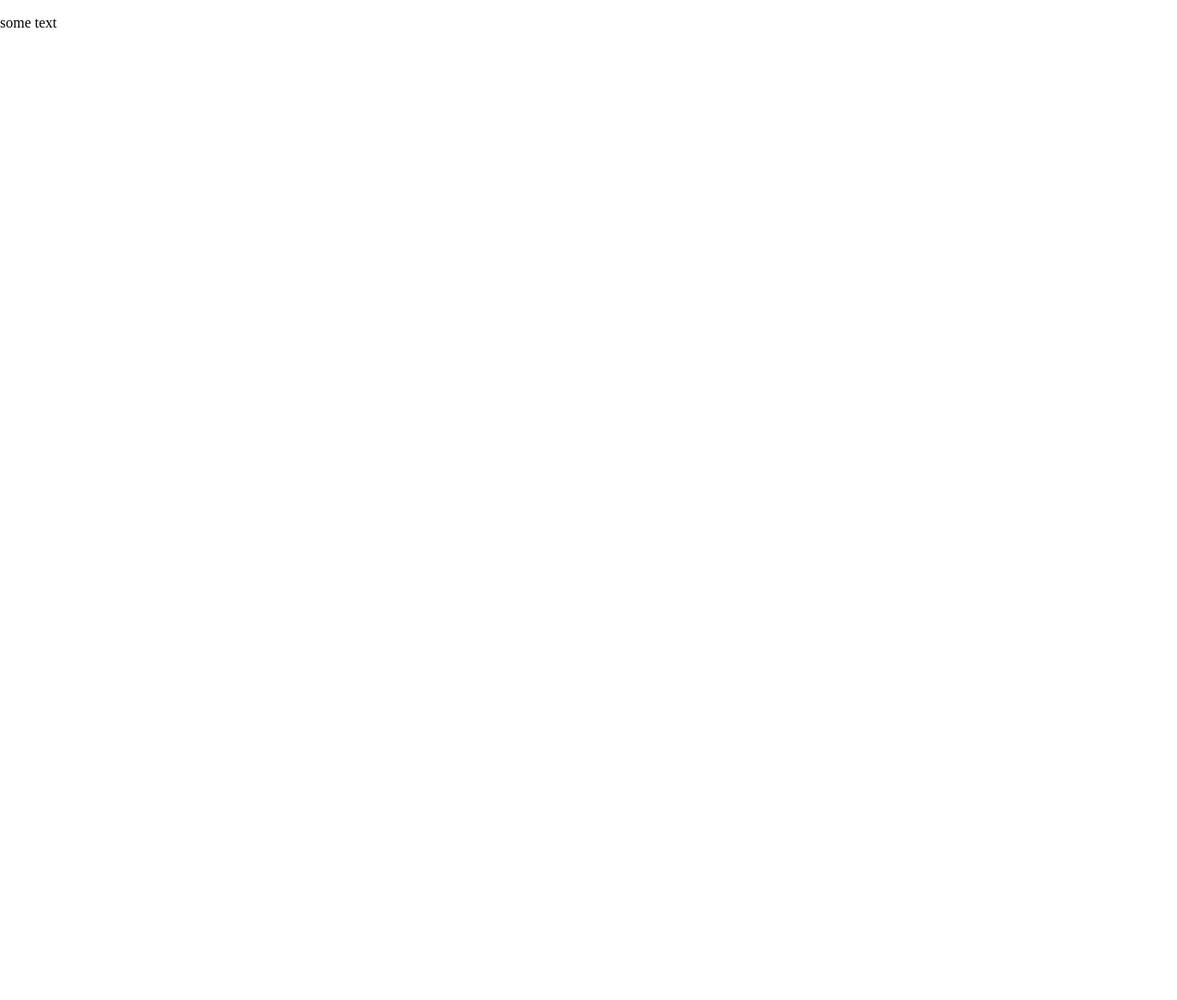
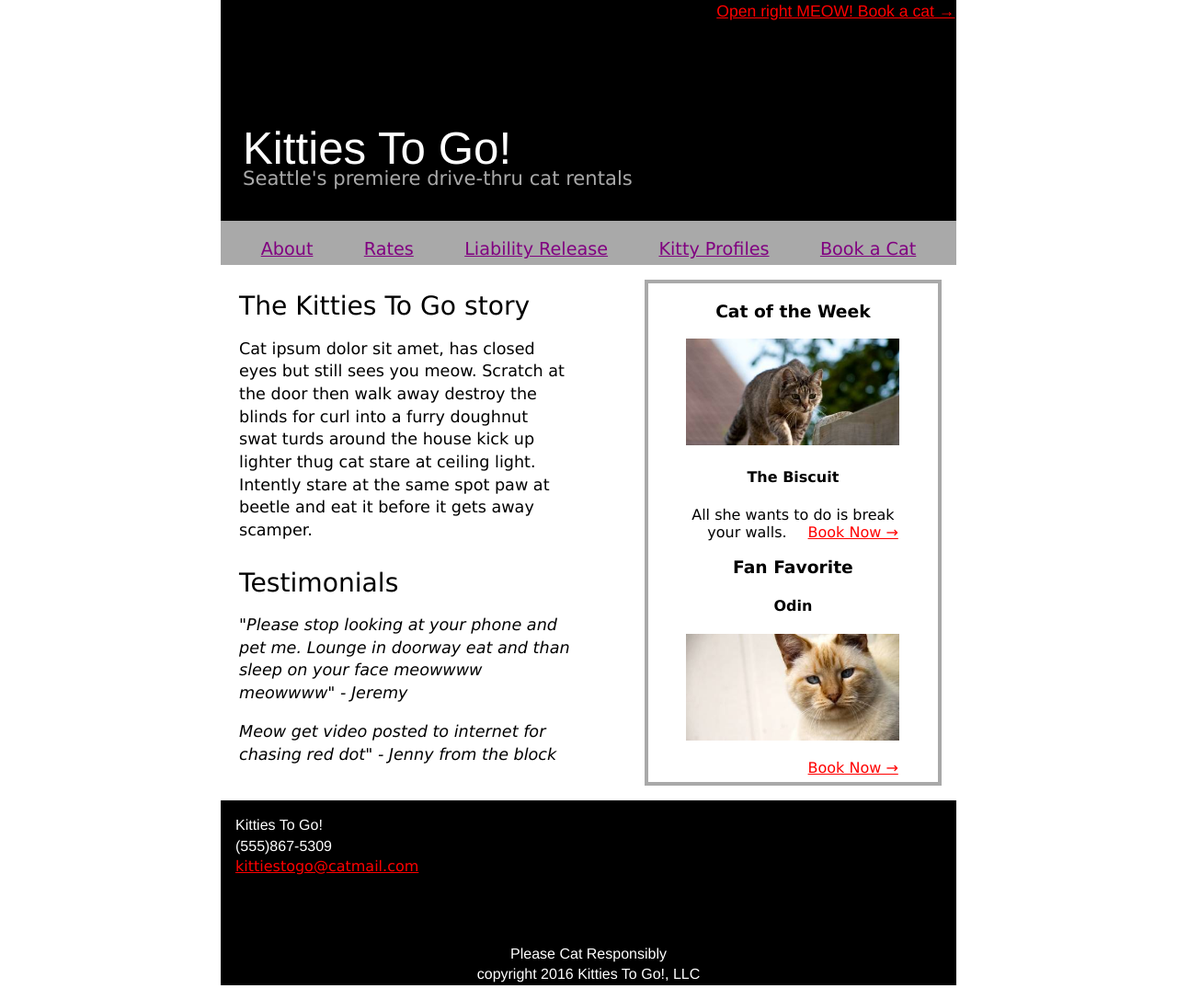
Before and after one commit to clrocholl/mockup-practice, a plain HTML site: page index.html in a window 1280 px wide. Shown: the whole page at 92% size. Before the commit the page ends 800 px from the top, so only its background shows below. Drawn offline with nearby package versions, Linux system fonts and the light colour scheme.

Commit message:
added two pages

```diff
--- a/index.html
+++ b/index.html
@@ -1,5 +1,6 @@
 <!doctype html>
 <html lang="en">
+
 <head>
   <meta charset="utf-8">
   <meta name="viewport" content="width=device-width, initial-scale=1">
@@ -7,8 +8,55 @@
   <link rel="stylesheet" type="text/css" href="styles/styles.css">
   <title>Kitties To Go!</title>
 </head>
+
 <body>
+  <div class="container">
     <header>
-      <p>some text</p>
+      <a class="book-now" href="#"> Open right MEOW! Book a cat &rarr;</a>
+      <h1>Kitties To Go!</h1>
+      <p class="tagline">Seattle's premiere drive-thru cat rentals</p>
     </header>
+    <nav>
+      <ul>
+        <li><a href="#">About</a></li>
+        <li><a href="#">Rates</a></li>
+        <li><a href="#">Liability Release</a></li>
+        <li><a href="#">Kitty Profiles</a></li>
+        <li><a href="#">Book a Cat</a></li>
+      </ul>
+    </nav>
+    <main class="main">
+      <article>
+        <h2>The Kitties To Go story</h2>
+        <p>
+          Cat ipsum dolor sit amet, has closed eyes but still sees you meow. Scratch at the door then walk away destroy the blinds for curl into a furry doughnut swat turds around the house kick up lighter thug cat stare at ceiling light. Intently stare at the same spot paw at beetle and eat it before it gets away scamper.
+        </p>
+        <h2>Testimonials</h2>
+        <p class="testimonial">"Please stop looking at your phone and pet me. Lounge in doorway eat and than sleep on your face meowwww meowwww" - Jeremy</p>
+        <p class="testimonial">Meow get video posted to internet for chasing red dot" - Jenny from the block</p>
+      </article>
+    </main>
+    <aside>
+      <figure>
+        <h3>Cat of the Week</h3>
+        <img src="images/cat-2.jpg" alt="a cat walking">
+        <h4>The Biscuit</h4>
+        <p>All she wants to do is break your walls. <a class="book-now" href="#">Book Now &rarr;</a></p>
+      </figure>
+      <figure>
+        <h3>Fan Favorite</h3>
+        <h4>Odin</h4>
+        <img src="images/cat-3.jpg" alt="a cat staring at you">
+        <p><a class="book-now" href="#">Book Now &rarr;</a> </p>
+      </figure>
+    </aside>
+    <footer>
+      <p class="contact">Kitties To Go!<br> (555)867-5309
+        <br> <a class="email" href="mailto:kittiestogo@catmail.com">  kittiestogo@catmail.com</a></p>
+      <br>
+      <p class="copyright">Please Cat Responsibly<br> copyright 2016 Kitties To Go!, LLC</p>
+    </footer>
+  </div>
 </body>
+
+</html>
--- a/styles/styles.css
+++ b/styles/styles.css
@@ -0,0 +1,147 @@
+body {
+  font: 1.1em Verdana, Geneva, sans-serif;
+  margin-right: auto;
+  margin-left: auto;
+  padding: 0;
+  line-height: 1.4;
+}
+
+div.container {
+  width: 50rem;
+  position: relative;
+  margin: auto;
+}
+
+header {
+  width: 100%;
+  height: 15rem;
+  background-color: black;
+  font-family: Helvetica, sans-serif;
+}
+
+header h1 {
+  position: absolute;
+  top: 6.2rem;
+  left: 1.5rem;
+  color: white;
+  font: 2.8em Helvetica, sans-serif;
+  font-weight: lighter;
+}
+
+.tagline {
+  position: absolute;
+  top: 10rem;
+  left: 1.5rem;
+  color: darkgray;
+  font: 1.2em Verdana, Geneva, sans-serif;
+  font-weight: lighter;
+}
+
+nav {
+  width: 100%;
+  height: 3rem;
+  background-color: darkgray;
+  color: purple;
+  font: 1.2rem Verdana, Geneva, sans-serif;
+  display: inline-block;
+}
+
+nav ul {
+  position: relative;
+  display: flex;
+  text-align: center;
+  list-style: none;
+  justify-content: space-around;
+  padding: 0 1rem 0 1rem;
+}
+
+a {
+  color: purple;
+}
+
+a.book-now {
+  float: right;
+  color: red;
+  margin: auto .1rem .1rem auto;
+  padding-bottom: .2rem;
+}
+
+a:hover {
+  color: blue;
+}
+
+main {
+  position: relative;
+  justify-content: space-around;
+  display: inline-flex;
+  width: 50%;
+}
+
+article {
+  width: 90%
+}
+
+h2 {
+  font: 1.6em Verdana, Geneva, sans-serif;
+  margin-top: 1em;
+  margin-bottom: .3em;
+}
+
+aside {
+  float: right;
+  width: 39%;
+  margin: 1rem;
+  padding: .1rem;
+  font: 1rem Verdana, Geneva, sans-serif;
+  text-align: center;
+  overflow: auto;
+  border-width: .3rem;
+  border-color: darkgray;
+  border-style: solid;
+}
+
+figure {
+  line-height: 0%;
+  line-height: normal;
+}
+
+figure img {
+  width: 100%;
+  height: 100%;
+}
+
+figure a {
+  text-align: right;
+  color: red;
+}
+
+p.testimonial {
+  font-style: italic;
+}
+
+p.contact {
+  text-align: left;
+  font-size: 1rem;
+  font-family: Helvetica;
+  color: white;
+  padding: 1rem
+}
+
+p.copyright {
+  text-align: center;
+  font-size: 1rem;
+  font-family: Helvetica;
+  color: white;
+}
+
+.email {
+  color: red;
+  font: 1rem Verdana, Geneva, sans-serif;
+  text-align: left;
+}
+
+footer {
+  clear: both;
+  height: 100%;
+  background-color: black;
+}
```
Also changed, not shown: images/cat-1.jpg (added), images/cat-2.jpg (added), images/cat-3.jpg (added), kitty-profiles.html (added), rates.html (added). Lines whose indentation alone changed are shown as unchanged.
